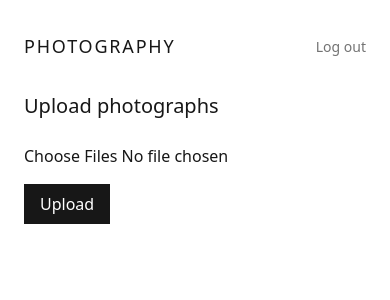
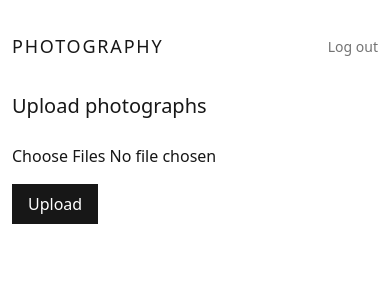
Before and after one commit to ajm660/photo-site, a Flask app: page /admin/upload in a window 390 px wide. Shown: the top 300 px of the page. Run offline with Flask 3, Linux system fonts and the light colour scheme; the visitor is signed in with stand-in values (Sample User, id 1); style sheets or scripts are compiled from the project's sources; some libraries are stand-ins or nearby versions.

Commit message:
Halve the page side margins on mobile
px-6 (1.5rem) applied at every screen size; now px-3 (0.75rem) below the
sm breakpoint, px-6 from sm up as before.

Co-Authored-By: Claude Sonnet 5 <noreply@anthropic.com>

```diff
--- a/app/templates/base.html
+++ b/app/templates/base.html
@@ -9,7 +9,7 @@
   <script defer src="https://cdnjs.cloudflare.com/ajax/libs/alpinejs/3.14.1/cdn.min.js"></script>
 </head>
 <body class="bg-white text-neutral-900 antialiased">
-  <header class="max-w-6xl mx-auto px-6 py-8 flex items-center justify-between">
+  <header class="max-w-6xl mx-auto px-3 sm:px-6 py-8 flex items-center justify-between">
     <a href="{{ url_for('gallery.index') }}" class="text-lg tracking-widest uppercase">Photography</a>
     {% if session.get('admin_logged_in') %}
       <form method="post" action="{{ url_for('admin.logout') }}">
@@ -18,7 +18,7 @@
     {% endif %}
   </header>
 
-  <main class="max-w-6xl mx-auto px-6 pb-16">
+  <main class="max-w-6xl mx-auto px-3 sm:px-6 pb-16">
     {% with messages = get_flashed_messages(with_categories=true) %}
       {% if messages %}
         <div class="mb-6 space-y-2">
```
